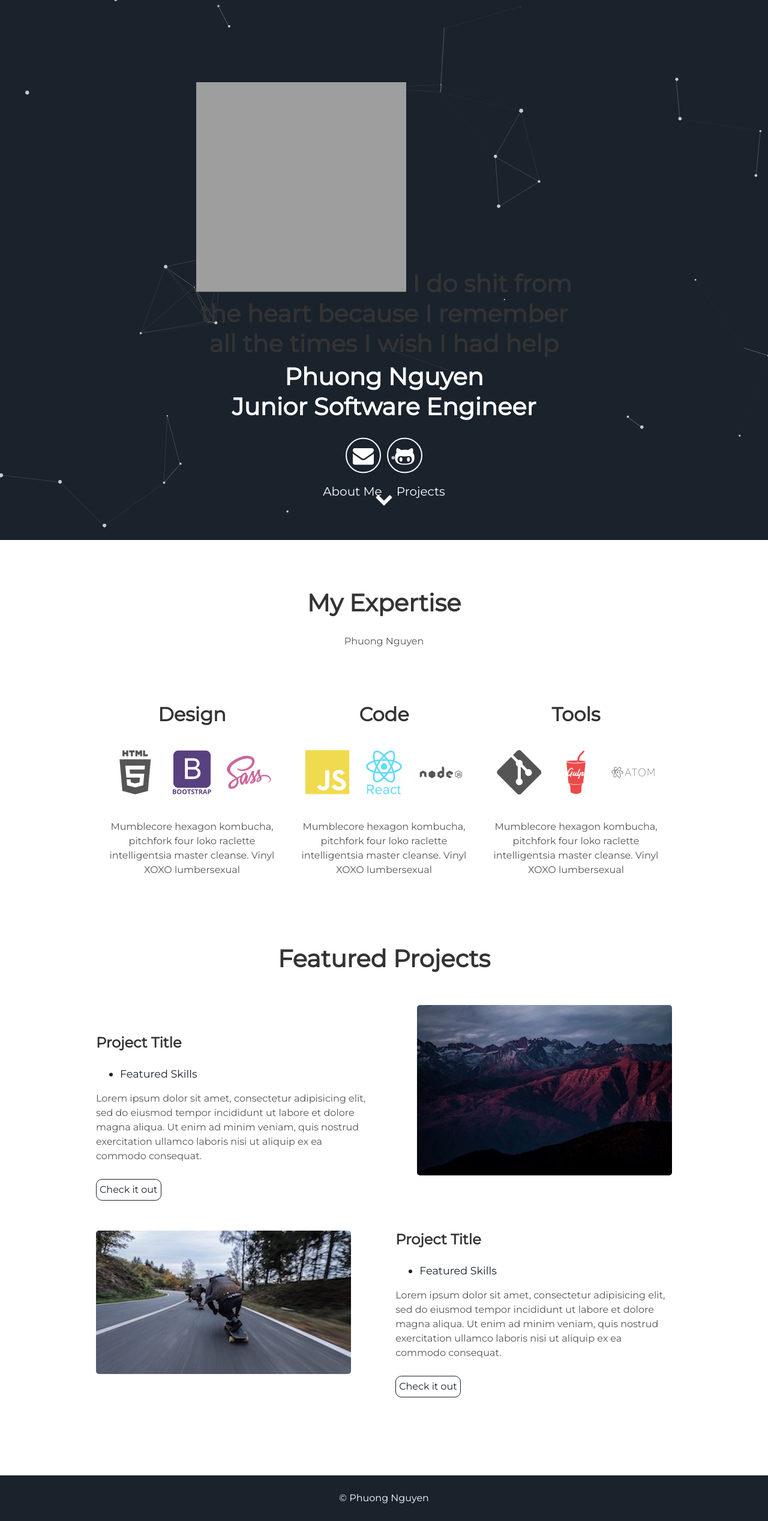
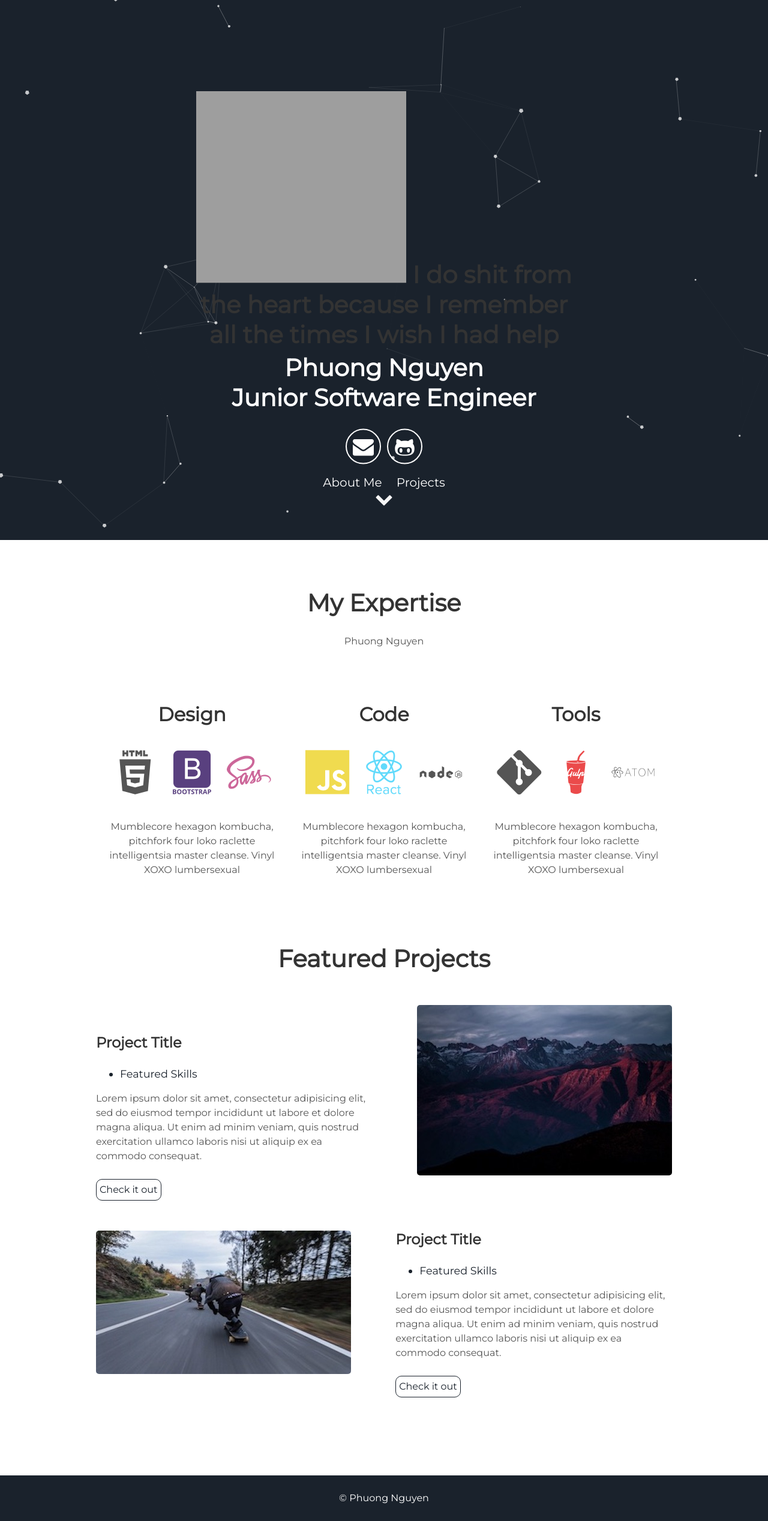
Before and after one commit to phuongnguyen0610/phuongnguyen0610.github.io, a Jekyll site: the page built from index.html, in a window 1280 px wide. Shown: the whole page at 60% size. Built offline with Jekyll 4.4.1, drawn with Linux system fonts in a browser that asks for light colours; grey boxes are pictures that could not be loaded.

Commit message:
Update header.html

```diff
--- a/_includes/header.html
+++ b/_includes/header.html
@@ -3,7 +3,7 @@
       <h1>
         <!-- <span class="site-title">{{site.username}}</span> -->
         <div class="images-center">
-          <img alt="Phuong" src="/assets/img/hangphuong.png" width="350px" height="350px"/>
+          <img alt="Phuong" src="/assets/img/hangphuong.png" width="350px" height="320px"/>
           <quote>I do shit from the heart because I remember all the times I wish I had help</quote>
         </div>
         <span class="site-description">Phuong Nguyen</span>
```
